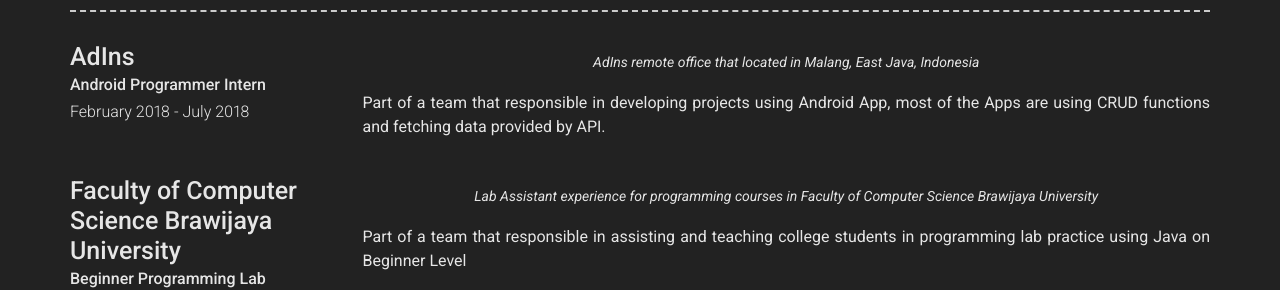
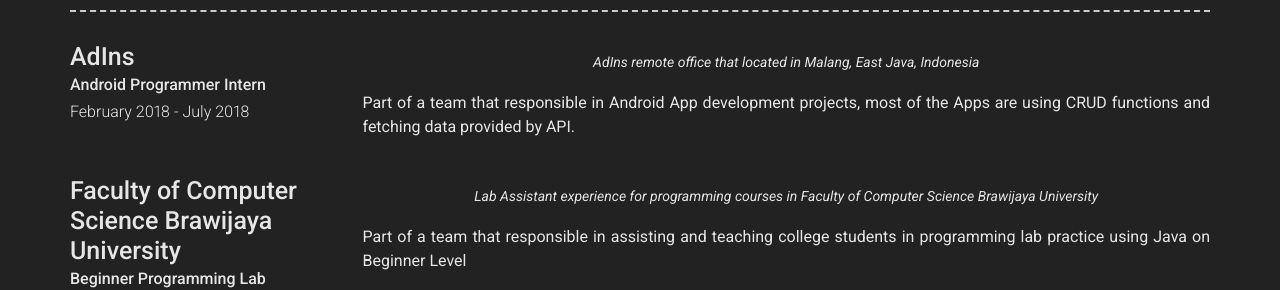
Before and after one commit to fauzanpahlawan/fauzanpahlawan.github.io, a Jekyll site: the page built from index.md, in a window 1280 px wide and 900 px high, scrolled down 793 px. Shown: the part 167-457 px from the top of the window. Built offline with Jekyll 4.4.1, drawn with Linux system fonts in a browser that asks for light colours; nearby versions of some CDN libraries.

Commit message:
edited work experience

```diff
--- a/_data/experience.yml
+++ b/_data/experience.yml
@@ -8,7 +8,7 @@
   quote: >
     AdIns remote office that located in Malang, East Java, Indonesia
   description: | # this will include new lines to allow paragraphs
-    Part of a team that responsible in developing projects using Android App, most of the Apps are using CRUD functions and fetching data provided by API.
+    Part of a team that responsible in Android App development projects, most of the Apps are using CRUD functions and fetching data provided by API.
 
 # Experience 2
 - layout: left
```
